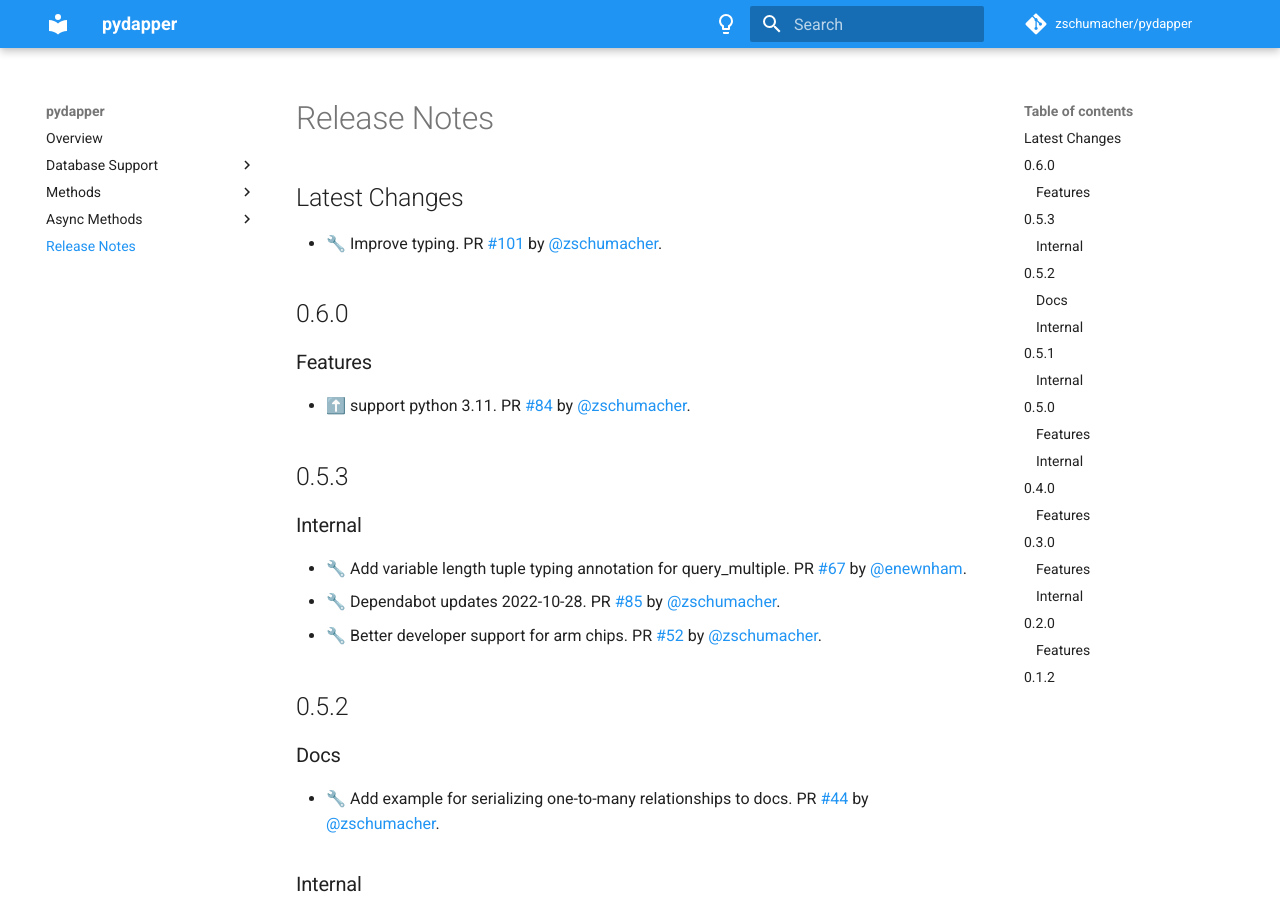
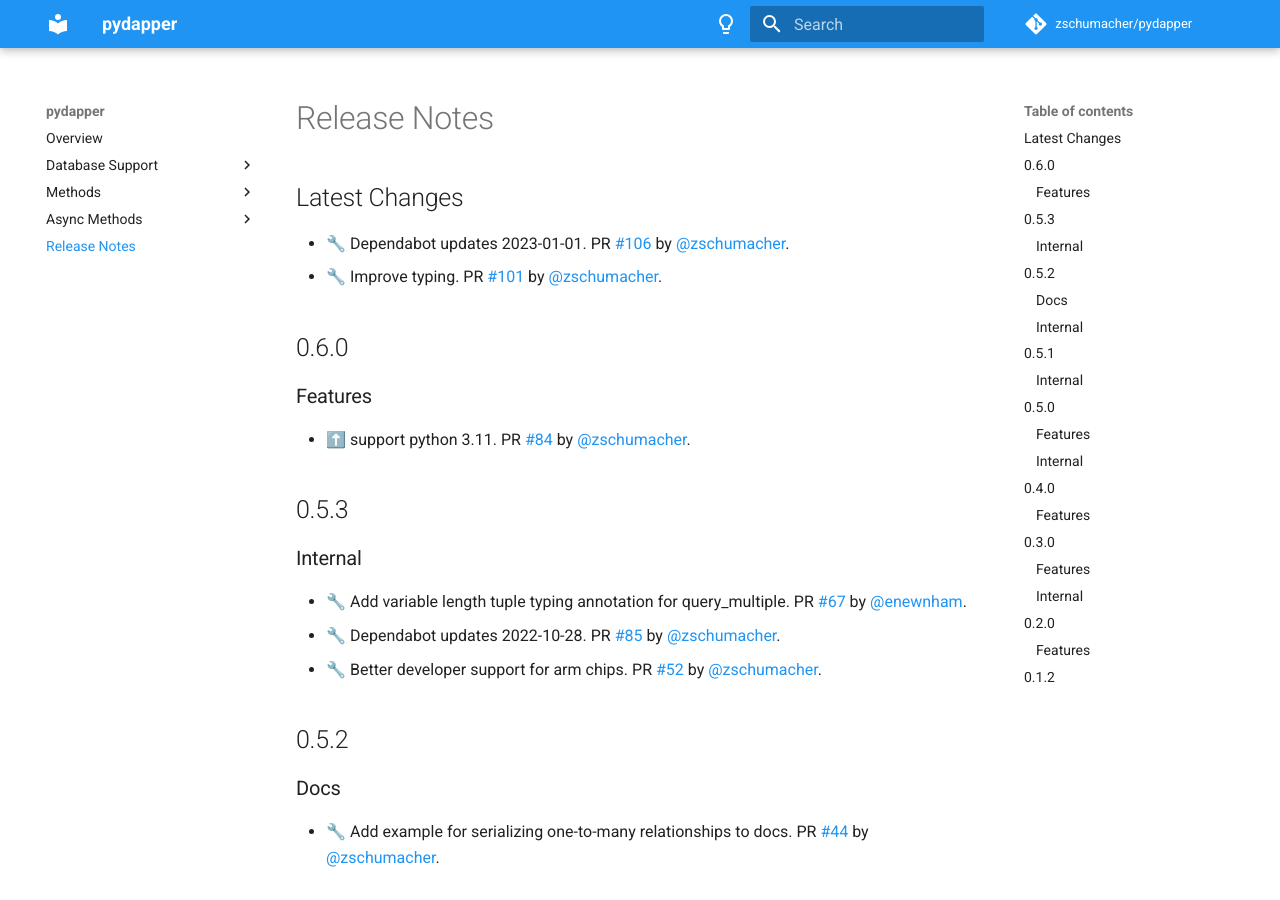
Before and after one commit to zschumacher/pydapper, an MkDocs documentation site: the page built from docs/release_notes.md, in a window 1280 px wide and 900 px high. Built offline with MkDocs 1.6.1 and Material for MkDocs 9.7.7, drawn with Linux system fonts in a browser that asks for light colours; comment, search, counter and statistics services are not loaded.

Commit message:
📝 Update release notes

```diff
--- a/docs/release_notes.md
+++ b/docs/release_notes.md
@@ -1,6 +1,7 @@
 
 ## Latest Changes
 
+* 🔧 Dependabot updates 2023-01-01. PR [#106](https://github.com/zschumacher/pydapper/pull/106) by [@zschumacher](https://github.com/zschumacher).
 * 🔧 Improve typing. PR [#101](https://github.com/zschumacher/pydapper/pull/101) by [@zschumacher](https://github.com/zschumacher).
 
 ## 0.6.0
```
